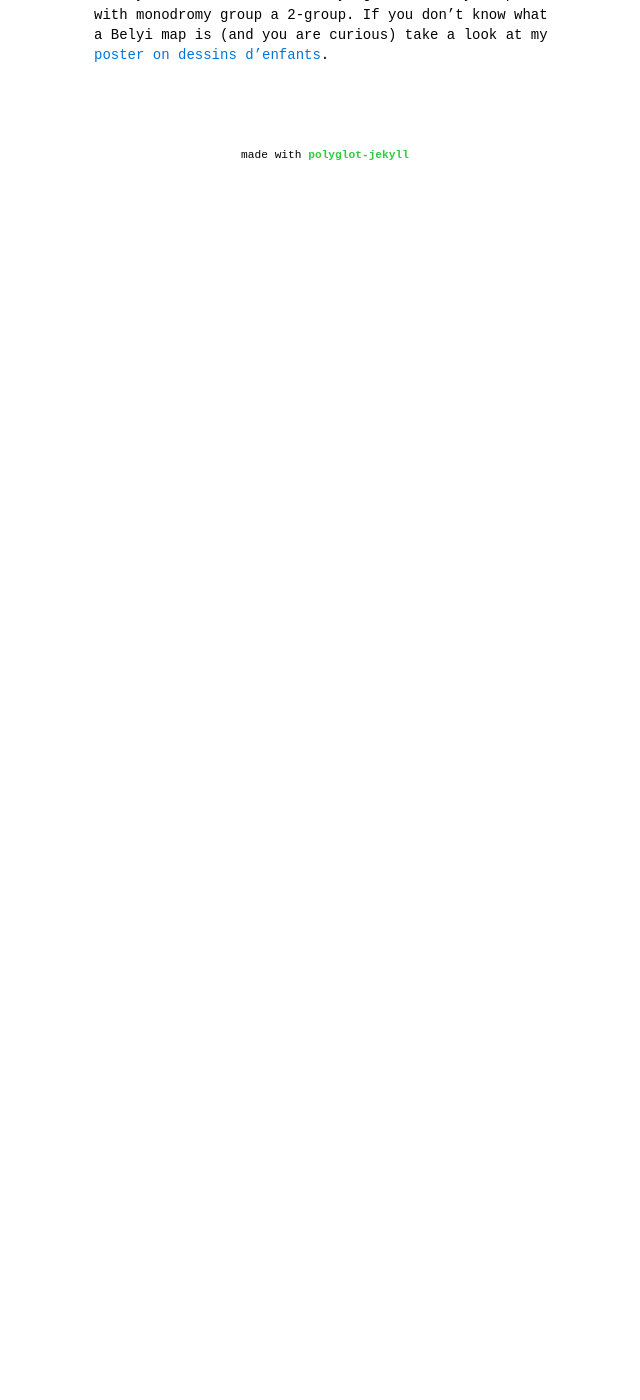
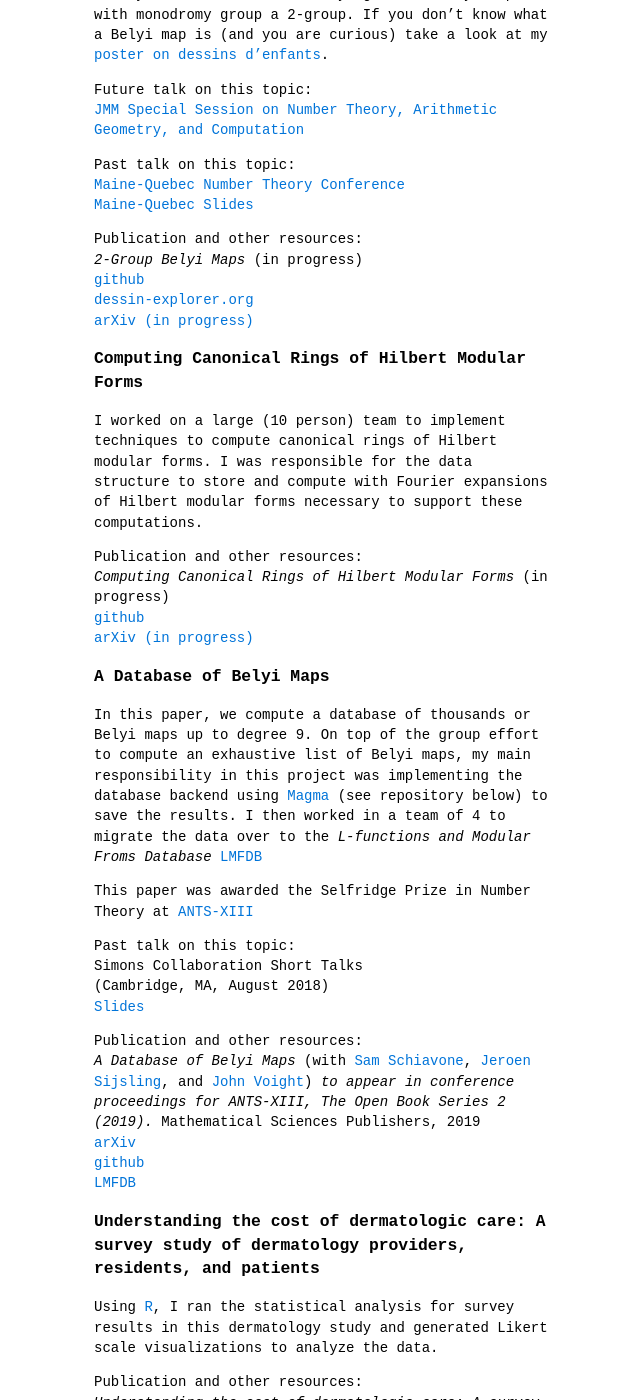
Before and after one commit to michaelmusty/michaelmusty.github.io, a Jekyll site: the page built from projects.md, in a window 1280 px wide and 1400 px high, scrolled down 449 px. Shown: the whole window, without its empty margins (315-955 px from the left). Built offline with Jekyll 4.4.1, drawn with Linux system fonts in a browser that asks for light colours; before the commit the page ends 900 px from its top, so only the background shows below that; some of the changed text lies outside the part shown.

Commit message:
update projects

```diff
--- a/projects.md
+++ b/projects.md
@@ -6,8 +6,149 @@ handle: /projects
 nav-order: 2
 ---
 <h3>2-Group Belyi Maps</h3>
-For my Ph.D. thesis I am studying
-Galois Belyi maps with monodromy group a 2-group.
-If you don't know what a Belyi map is
-(and you are curious) take a look at my
-[poster on dessins d'enfants](assets/belyi_poster.pdf).
+  For my Ph.D. thesis I am studying
+  Galois Belyi maps with monodromy group a 2-group.
+  If you don't know what a Belyi map is
+  (and you are curious) take a look at my
+  [poster on dessins d'enfants](/assets/belyi_poster.pdf).
+
+  Future talk on this topic:
+  <br>
+  [JMM Special Session on Number Theory, Arithmetic Geometry, and Computation](https://jointmathematicsmeetings.org/amsmtgs/2217_abstracts/1145-11-2469.pdf)
+
+  Past talk on this topic:
+  <br>
+  [Maine-Quebec Number Theory Conference](https://archimede.mat.ulaval.ca/MAINE-QUEBEC/mq17.html)
+  <br>
+  [Maine-Quebec Slides](/assets/maine-quebec.pdf)
+
+  Publication and other resources:
+  <br>
+  <i>
+  2-Group Belyi Maps
+  </i>
+  (in progress)
+  <br>
+  [github](https://github.com/michaelmusty/solvabledessins)
+  <br>
+  [dessin-explorer.org](https://dessin-explorer.org)
+  <br>
+  [arXiv (in progress)]()
+
+<h3>Computing Canonical Rings of Hilbert Modular Forms</h3>
+  I worked on a large (10 person) team to implement techniques
+  to compute canonical rings of Hilbert modular forms.
+  I was responsible for the data structure to store
+  and compute with Fourier expansions of
+  Hilbert modular forms necessary to support these computations.
+
+  Publication and other resources:
+  <br>
+  <i>
+  Computing Canonical Rings of Hilbert Modular Forms
+  </i>
+  (in progress)
+  <br>
+  [github](https://github.com/edgarcosta/hilbertmodularforms)
+  <br>
+  [arXiv (in progress)]()
+
+<h3>A Database of Belyi Maps</h3>
+  In this paper, we compute a database of thousands or Belyi
+  maps up to degree 9.
+  On top of the group effort to compute an exhaustive list of Belyi
+  maps, my main responsibility in this project was implementing the database
+  backend using [Magma](http://magma.maths.usyd.edu.au/magma/)
+  (see repository below) to save the results.
+  I then worked in a team of 4 to migrate the data over to the
+  <i>L-functions and Modular Froms Database</i>
+  [LMFDB](http://www.lmfdb.org)
+
+  This paper was awarded the Selfridge Prize in Number Theory at
+  [ANTS-XIII](http://www.math.grinnell.edu/~paulhusj/ants2018/index.html)
+
+  Past talk on this topic:
+  <br>
+  Simons Collaboration Short Talks
+  <br>
+  (Cambridge, MA, August 2018)
+  <br>
+  [Slides](https://math.mit.edu/~drew/2018Conference/SlidesMusty.pdf)
+
+  Publication and other resources:
+  <br>
+  <i>
+  A Database of Belyi Maps
+  </i>
+  (with
+  [Sam Schiavone](https://math.dartmouth.edu/~samschiavone/),
+  [Jeroen Sijsling](https://jrsijsling.eu/), and
+  [John Voight](https://math.dartmouth.edu/~jvoight/))
+  <i>
+  to appear in conference proceedings for ANTS-XIII,
+  The Open Book Series 2 (2019).
+  </i>
+  Mathematical Sciences Publishers, 2019
+  <br>
+  [arXiv](https://arxiv.org/abs/1805.07751)
+  <br>
+  [github](https://github.com/michaelmusty/BelyiDB)
+  <br>
+  [LMFDB](http://beta.lmfdb.org/Belyi)
+
+<h3>Understanding the cost of dermatologic care: A survey study of dermatology providers, residents, and patients</h3>
+  Using [R](https://www.r-project.org/),
+  I ran the statistical analysis for survey results in this dermatology
+  study and generated Likert scale visualizations to analyze the data.
+
+  Publication and other resources:
+  <br>
+  <i>
+  Understanding the cost of dermatologic care: A survey study of dermatology providers, residents, and patients
+  </i>
+  (with
+  [Aaron Steen](),
+  [Julianne Mann](),
+  [Valerie Carlberg](),
+  [Alexa Kimball](),
+  and [Eric Thompson]())
+  <i>
+  Journal of the American Academy of Dermatology
+  </i>
+  76.4 (2017) pp. 609-617. Elsevier, 2017
+  <br>
+  [JAAD article](http://www.jaad.org/article/S0190-9622(16)31166-5/fulltext)
+
+<h3>Numerical calculation of three-point branched covers of the projective line</h3>
+  In this paper, we implement a general numerical method to compute
+  Belyi maps using power series expansions of modular forms.
+  I implemented code to visualize Belyi maps as (equivalent) dessins d’enfants
+  conformally embedded in the hyperbolic unit disk.
+  My code produced figures (such as the one below) drawn using
+  [PSTricks](http://tug.org/PSTricks/main.cgi/).
+
+  Publication and other resources:
+  <br>
+  <i>
+  Numerical calculation of three-point branched covers of the projective line
+  </i>
+  (with
+  [Michael Klug](https://math.berkeley.edu/people/grad/michael-r-klug)
+  [Sam Schiavone](https://math.dartmouth.edu/~samschiavone/),
+  and
+  [John Voight](https://math.dartmouth.edu/~jvoight/))
+  <i>
+  LMS Journal of Computation and Mathematics
+  </i>
+  17.1 (2014) pp. 379-430.
+  London Mathematical Society, 2014
+  <br>
+  [arXiv](http://arxiv.org/abs/1311.2081)
+  <br>
+  [LMS article](/assets/belyi.pdf)
+  <figure>
+    <img src="/assets/belyi1.png" class="center" style="max-width:100%;height:auto;">
+    <!--
+    <figcaption>above is a genus 1 dessin conformally embedded in the hyperbolic unit disk</figcaption>
+    -->
+  </figure>
```
Also changed, not shown: index.md (+8 -0 lines), misc.md (+1 -1 lines), talks.md (deleted, +0 -7 lines), teaching.md (deleted, +0 -7 lines), assets/belyi1.png (added), 4 other files.
